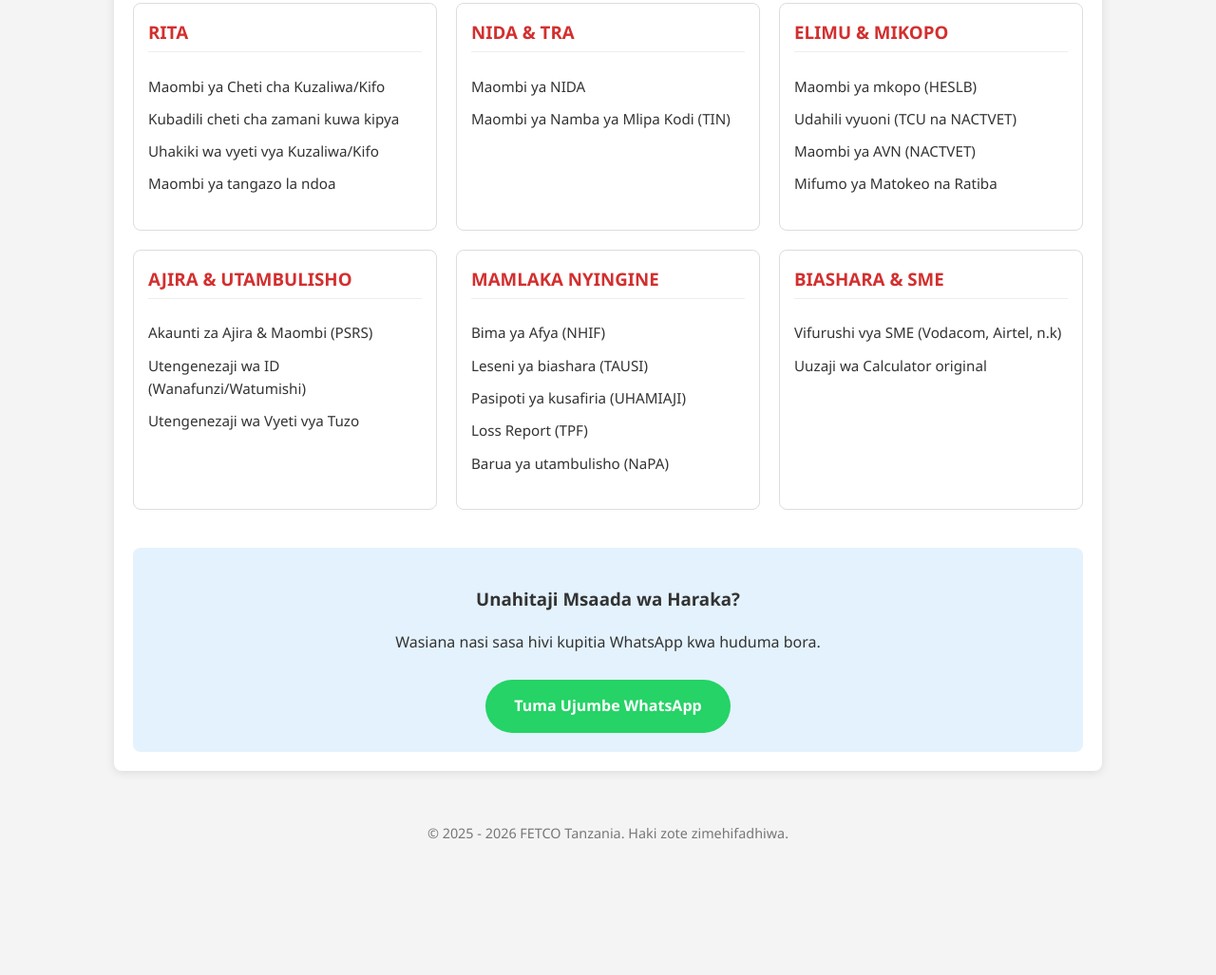
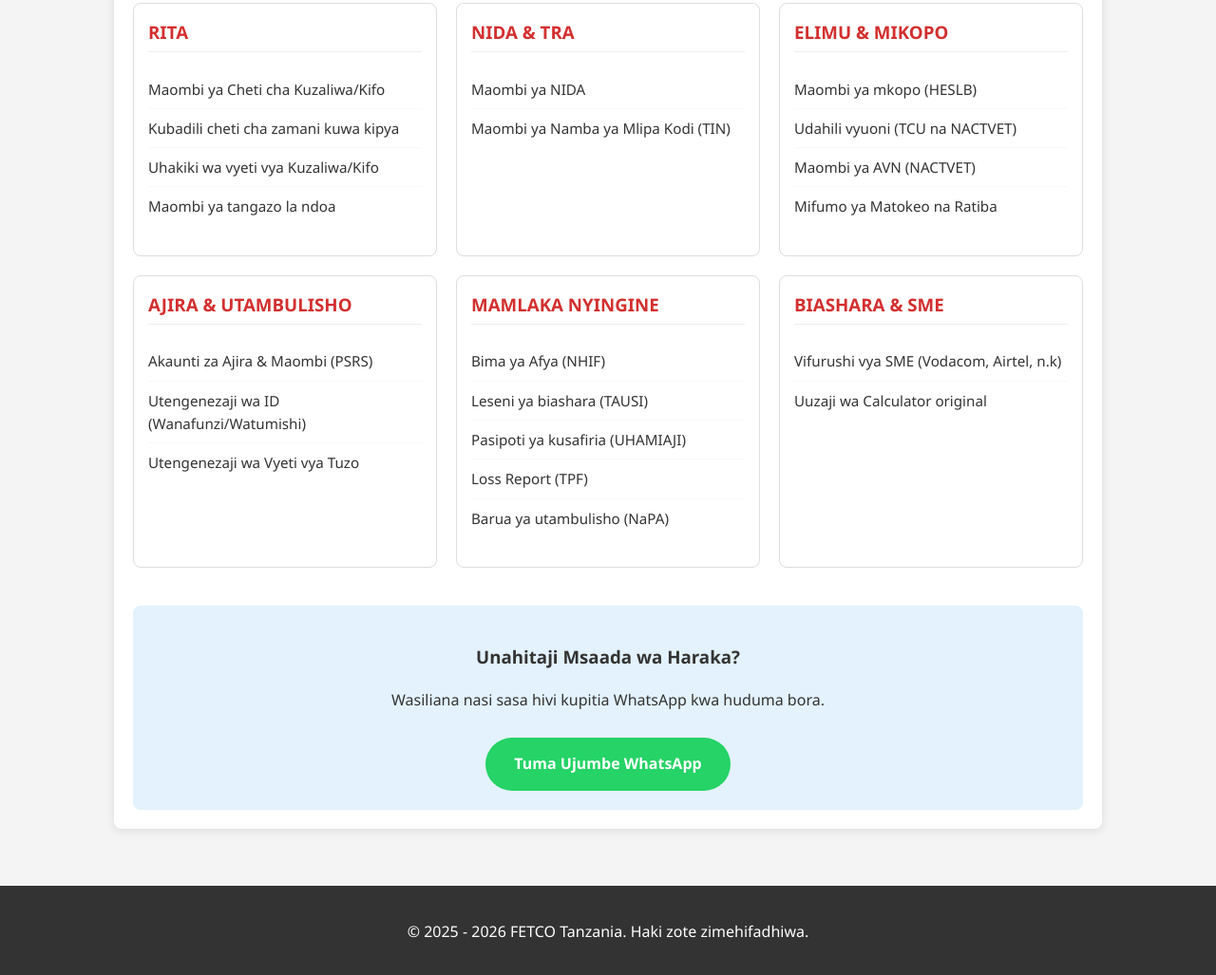
Before and after one commit to fetcotz/fetcotz-website, a plain HTML site: page index.html in a window 1280 px wide. Shown: the part 303-1330 px from the top of the page at 95% size. Before the commit the page ends 1226 px from the top, so only its background shows below. Drawn offline with Linux system fonts and the light colour scheme.

Commit message:
Refactor index.html for layout and style improvements
Refactor CSS for better readability and structure. Update HTML structure for improved layout and organization.

```diff
--- a/index.html
+++ b/index.html
@@ -5,25 +5,72 @@
     <meta name="viewport" content="width=device-width, initial-scale=1.0">
     <title>FETCO Digital Services | Huduma za Nyaraka Mtandaoni</title>
     <style>
-        body { font-family: 'Segoe UI', Tahoma, Geneva, Verdana, sans-serif; line-height: 1.6; margin: 0; padding: 0; color: #333; background-color: #f4f4f4; }
+        body {
+            font-family: 'Segoe UI', Tahoma, Geneva, Verdana, sans-serif;
+            line-height: 1.6;
+            margin: 0;
+            padding: 0;
+            color: #333;
+            background-color: #f4f4f4;
+            display: flex;
+            flex-direction: column;
+            min-height: 100vh;
+        }
         header { background: #004a99; color: white; padding: 30px 20px; text-align: center; }
         header h1 { margin: 0; font-size: 2.5em; }
         header p { font-style: italic; margin-top: 10px; }
-        .container { max-width: 1000px; margin: 20px auto; padding: 20px; background: white; border-radius: 8px; box-shadow: 0 2px 10px rgba(0,0,0,0.1); }
+
+        .main-content { flex: 1; }
+
+        .container {
+            max-width: 1000px;
+            margin: 20px auto;
+            padding: 20px;
+            background: white;
+            border-radius: 8px;
+            box-shadow: 0 2px 10px rgba(0,0,0,0.1);
+        }
+
         h2 { color: #004a99; border-bottom: 2px solid #004a99; padding-bottom: 10px; text-align: center; }
-        .grid { display: grid; grid-template-columns: repeat(auto-fit, minmax(300px, 1fr)); gap: 20px; margin-top: 20px; }
+
+        .grid {
+            display: grid;
+            grid-template-columns: repeat(auto-fit, minmax(300px, 1fr));
+            gap: 20px;
+            margin-top: 20px;
+        }
+
         .category-card { border: 1px solid #ddd; padding: 15px; border-radius: 8px; background: #fff; }
         .category-card h3 { color: #d32f2f; margin-top: 0; border-bottom: 1px solid #eee; padding-bottom: 5px; }
         .category-card ul { list-style: none; padding: 0; }
-        .category-card li { padding: 5px 0; border-bottom: 1px f4f4f4 solid; font-size: 0.95em; }
+        .category-card li { padding: 8px 0; border-bottom: 1px solid #f9f9f9; font-size: 0.95em; }
         .category-card li:last-child { border-bottom: none; }
+
         .contact-section { text-align: center; margin-top: 40px; padding: 20px; background: #e3f2fd; border-radius: 8px; }
-        .cta-button { background: #25d366; color: white; padding: 15px 30px; text-decoration: none; border-radius: 50px; font-weight: bold; display: inline-block; margin-top: 10px; }
-        footer { text-align: center; padding: 20px; color: #777; font-size: 0.9em; }
+        .cta-button {
+            background: #25d366;
+            color: white;
+            padding: 15px 30px;
+            text-decoration: none;
+            border-radius: 50px;
+            font-weight: bold;
+            display: inline-block;
+            margin-top: 10px;
+        }
+
+        footer {
+            background: #333;
+            color: white;
+            text-align: center;
+            padding: 20px 0;
+            width: 100%;
+            margin-top: 40px;
+        }
     </style>
 </head>
 <body>
 
+<div class="main-content">
     <header>
         <h1>FETCO Digital Services</h1>
         <p>Haraka, Uhakika na Bila Usumbufu!</p>
@@ -53,7 +100,7 @@
                 </ul>
             </div>
 
-        <!-- ELIMU (TCU, NACTVET, HESLB) -->
+            <!-- ELIMU -->
             <div class="category-card">
                 <h3>ELIMU & MIKOPO</h3>
                 <ul>
@@ -74,7 +121,7 @@
                 </ul>
             </div>
 
-        <!-- SERIKALI & AFYA (NHIF, TAUSI, UHAMIAJI) -->
+            <!-- MAMLAKA NYINGINE -->
             <div class="category-card">
                 <h3>MAMLAKA NYINGINE</h3>
                 <ul>
@@ -86,7 +133,7 @@
                 </ul>
             </div>
 
-        <!-- HUDUMA ZA SME -->
+            <!-- BIASHARA & SME -->
             <div class="category-card">
                 <h3>BIASHARA & SME</h3>
                 <ul>
@@ -98,8 +145,9 @@
 
         <div class="contact-section">
             <h3>Unahitaji Msaada wa Haraka?</h3>
-        <p>Wasiana nasi sasa hivi kupitia WhatsApp kwa huduma bora.</p>
+            <p>Wasiliana nasi sasa hivi kupitia WhatsApp kwa huduma bora.</p>
             <a href="https://wa.me/255683136329" class="cta-button">Tuma Ujumbe WhatsApp</a>
+        </div>
     </div>
 </div>
 
```
Lines whose indentation alone changed are shown as unchanged.
